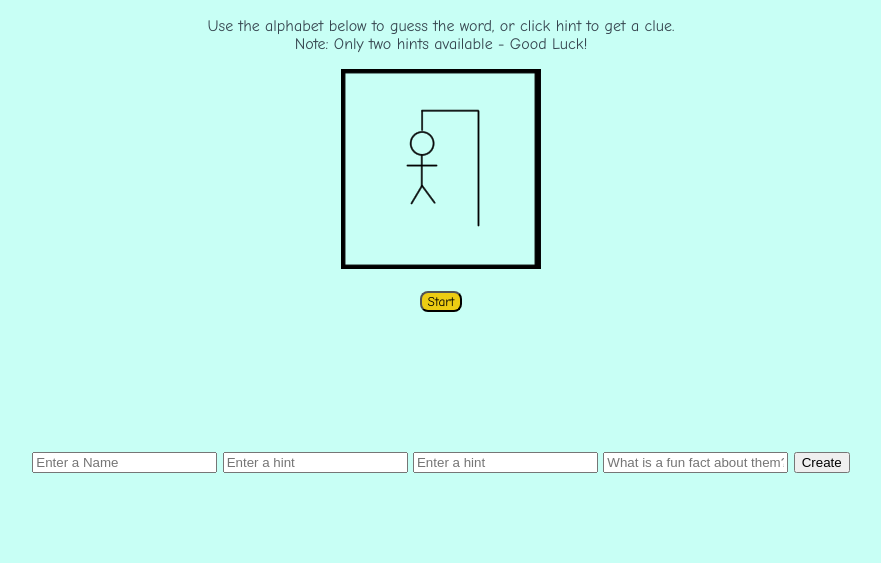
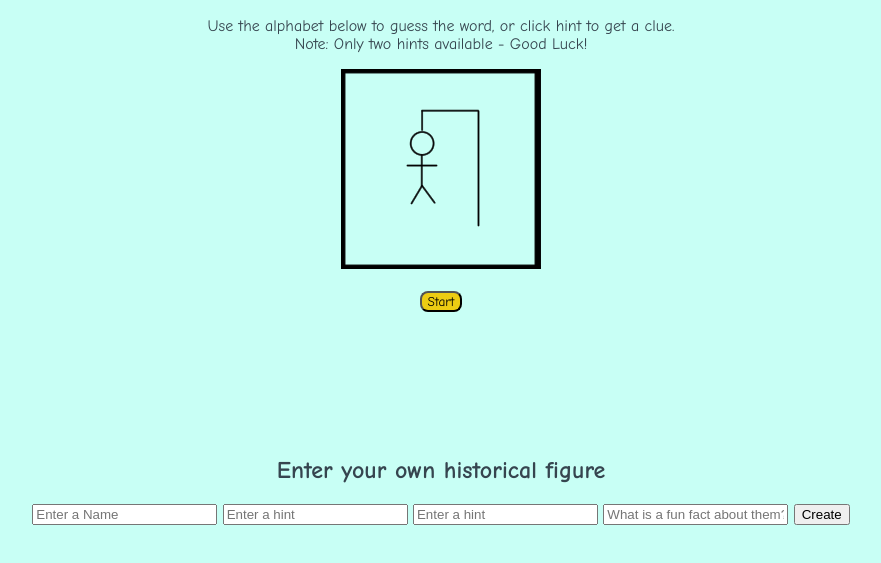
Before and after one commit to JamesThreadgill97/The-Undefinable-Project, a plain HTML site: page front-end/index.html in a window 1280 px wide. Shown: the part 111-674 px from the top of the page, without its empty margins (199-1080 px from the left). Drawn offline with nearby package versions, Linux system fonts and the light colour scheme.

Commit message:
Added Title to the Create your own figure

```diff
--- a/front-end/index.html
+++ b/front-end/index.html
@@ -44,7 +44,7 @@
             <button id = "hint" type = click style = "display: none;">Need a hint?</button>
             <p id = "hintText"></p>
           </div>
-
+          <h2>Enter your own historical figure</h2>
           <form id="create-form">
             <input type="text" name="name" placeholder="Enter a Name">
             <input type="text" name="hint1" placeholder="Enter a hint">
```
